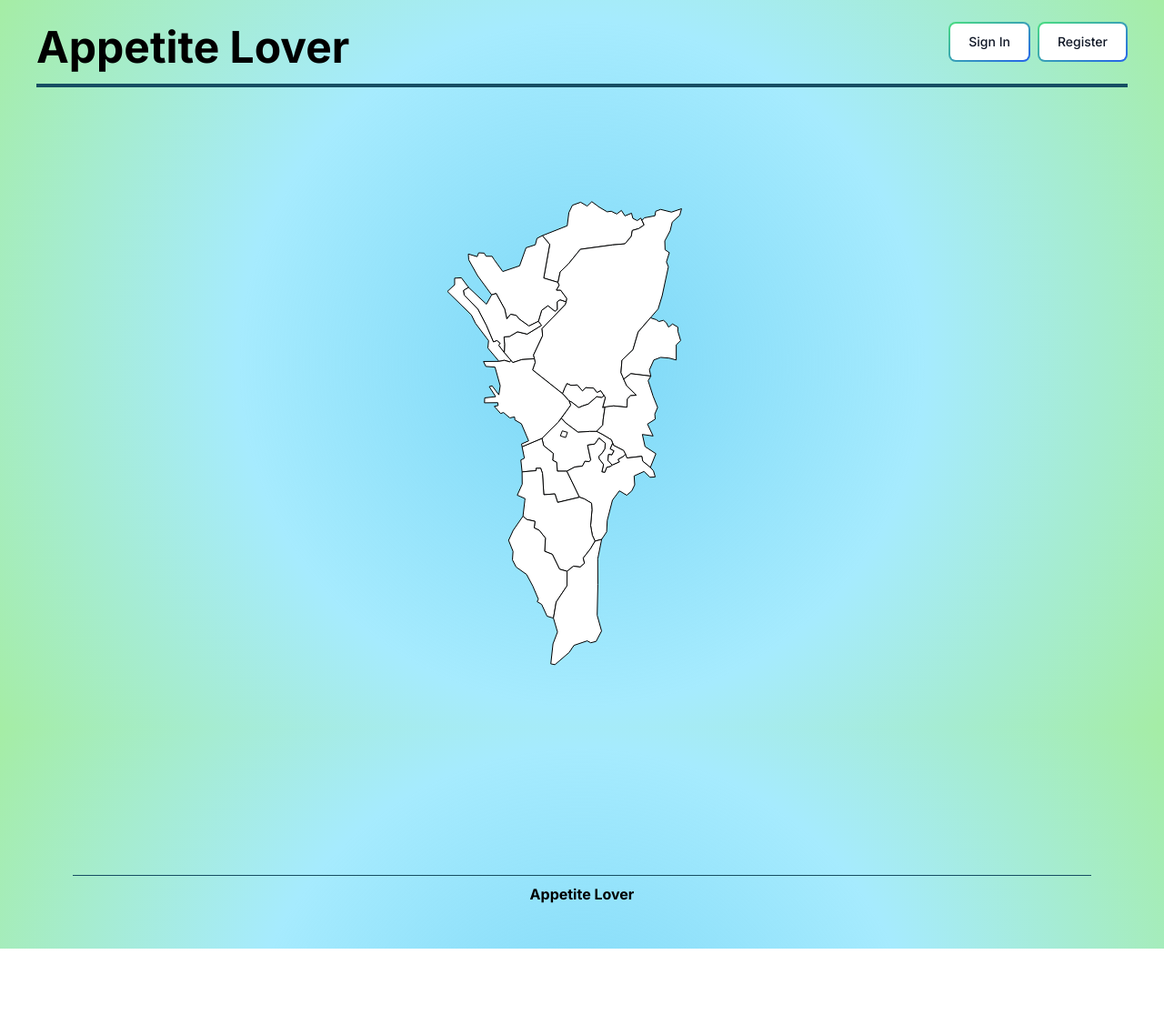
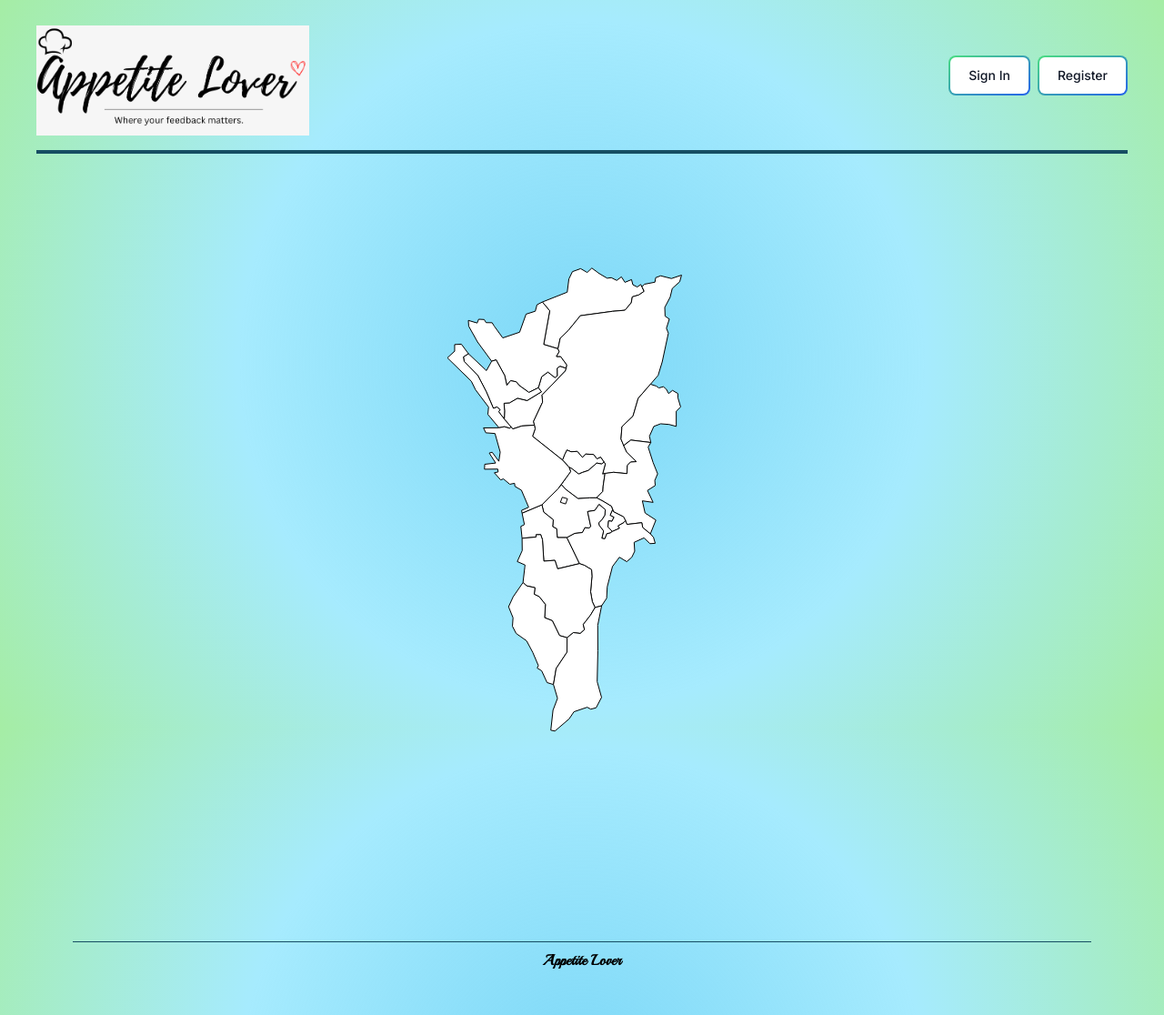
Before and after one commit to kevin-jake/appetite-lover, a Next.js app: page / in a window 1280 px wide. Shown: the whole page at 91% size. Before the commit the page ends 1043 px from the top, so only its background shows below. Built offline with nearby package versions, Linux system fonts and the light colour scheme.

Commit message:
add font and logo

```diff
--- a/app/(home)/TopLists.jsx
+++ b/app/(home)/TopLists.jsx
@@ -1,7 +1,7 @@
 import React from "react";
 import FoodSpotCards from "./FoodSpotCards";
 
-const TopLists = ({ colNumber = 2, province }) => {
+const TopLists = ({ colNumber = 2, province, closeTopList }) => {
   console.log("🚀 ~ file: TopLists.jsx:5 ~ TopLists ~ province:", province);
   let top10 = Array.from({ length: 10 }, (value, index) => index + 1);
   return (
@@ -19,6 +19,7 @@ const TopLists = ({ colNumber = 2, province }) => {
             </h3>
             <button
               type="button"
+              onClick={closeTopList}
               className="text-gray-400 bg-transparent hover:bg-gray-200 hover:text-gray-900 rounded-lg text-sm p-1.5 ml-auto inline-flex items-center dark:hover:bg-gray-600 dark:hover:text-white"
               data-modal-hide="top-left-modal"
             >
--- a/app/(shared)/Navbar.jsx
+++ b/app/(shared)/Navbar.jsx
@@ -18,7 +18,7 @@ const Navbar = (props) => {
       )}
       <nav className="flex justify-between align-middle items-center w-full bg-wh-900 text-wh-10 px-10 py-4">
         <div className="basis-2/3 md:mt-3">
-          <h1 className="font-bold text-3xl md:text-5xl">Appetite Lover</h1>
+          <Image src="/logo.png" alt="logo" width={300} height={100} />
         </div>
         <div className="flex justify-between align-bottom space-x-2">
           <button
--- a/app/globals.css
+++ b/app/globals.css
@@ -8,6 +8,7 @@ body,
 .app {
   height: 100%;
   width: 100%;
+  font-family: var(--font-inter);
 }
 
 body {
@@ -19,3 +20,10 @@ body {
     rgba(165, 237, 165, 1) 100%
   );
 }
+
+h1,
+h2,
+h3,
+h4 {
+  font-family: var(--font-playball);
+}
--- a/app/layout.js
+++ b/app/layout.js
@@ -1,9 +1,14 @@
 import "./globals.css";
-import { Inter } from "next/font/google";
+import { Inter, Playball } from "next/font/google";
 import Navbar from "app/(shared)/Navbar";
 import Footer from "app/(shared)/Footer";
 
-const inter = Inter({ subsets: ["latin"] });
+const inter = Inter({ subsets: ["latin"], variable: "--font-inter" });
+const playball = Playball({
+  subsets: ["latin"],
+  weight: "400",
+  variable: "--font-playball",
+});
 
 export const metadata = {
   title: "Appetite Lover",
@@ -13,7 +18,7 @@ export const metadata = {
 export default function RootLayout({ children }) {
   return (
     <html lang="en">
-      <body className={inter.className}>
+      <body className={`${playball.variable} ${inter.variable} `}>
         <Navbar />
         {children}
         <Footer />
--- a/app/page.js
+++ b/app/page.js
@@ -6,13 +6,17 @@ import { useState } from "react";
 
 export default function Home() {
   const [isTopListVisible, setisTopListVisible] = useState(false);
-
   const [globalProvince, setGlobalProvince] = useState("");
 
   return (
     <main className=" items-center">
       <div className="flex lg:flex-row xs:flex-col sm:flex-col items-center lg:justify-start sm:justify-center xs:justify-center p-2">
-        {isTopListVisible && <TopLists province={globalProvince} />}
+        {isTopListVisible && (
+          <TopLists
+            province={globalProvince}
+            closeTopList={() => setisTopListVisible(false)}
+          />
+        )}
         <Map
           setisTopListVisible={(state) => setisTopListVisible(state)}
           isTopListVisible={isTopListVisible}
```
Also changed, not shown: public/logo.png (added).
